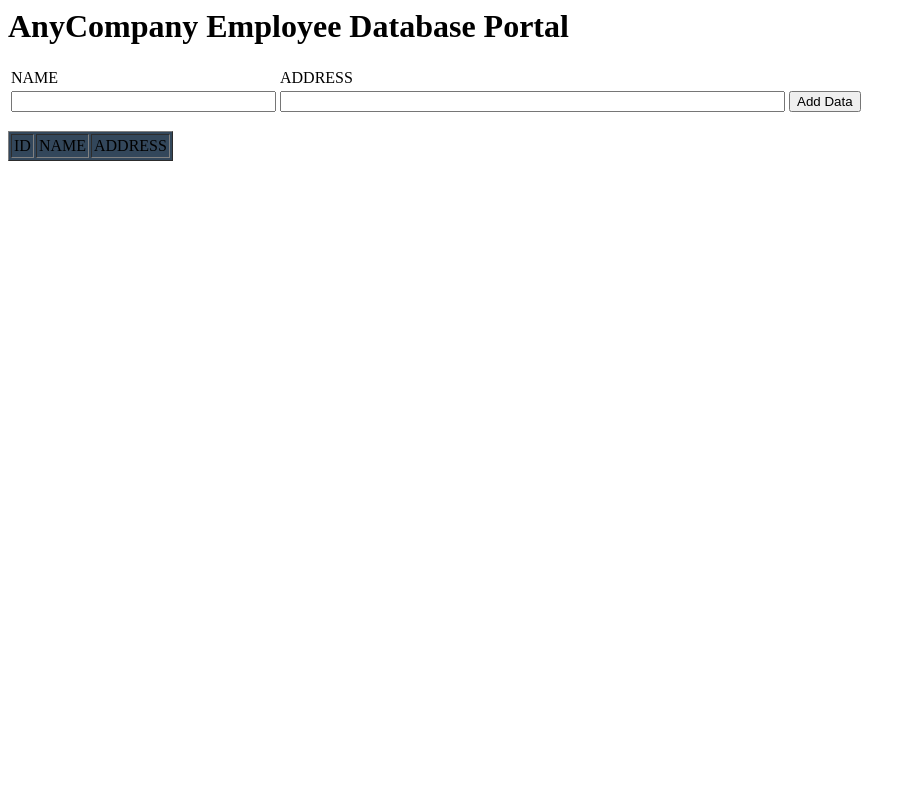
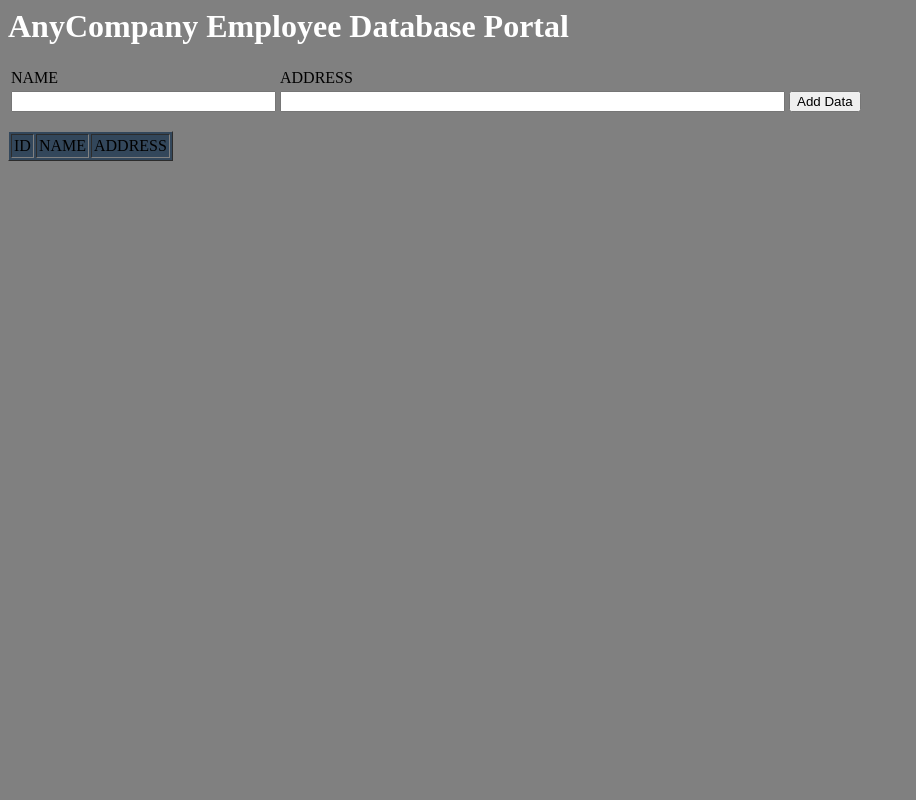
Before and after one commit to avenkatagiri/absamplepage, a PHP site: page / in a window 1280 px wide. Shown: the whole page, without its empty margins (0-916 px from the left). Run offline with PHP 8.4, Linux system fonts and the light colour scheme; data that the repository does not hold is empty.

Commit message:
Update index.php

```diff
--- a/index.php
+++ b/index.php
@@ -1,6 +1,6 @@
 <html>
-<body>
-<h1>AnyCompany Employee Database Portal</h1>
+<body style="background-color:grey;">
+<h1 style="color:white;">AnyCompany Employee Database Portal</h1>
 <?php
 
   $DB_SERVER = "abstack-dbcluster-203bv18gsfu0.cluster-csr9ait2nuqh.us-east-1.rds.amazonaws.com";
```
